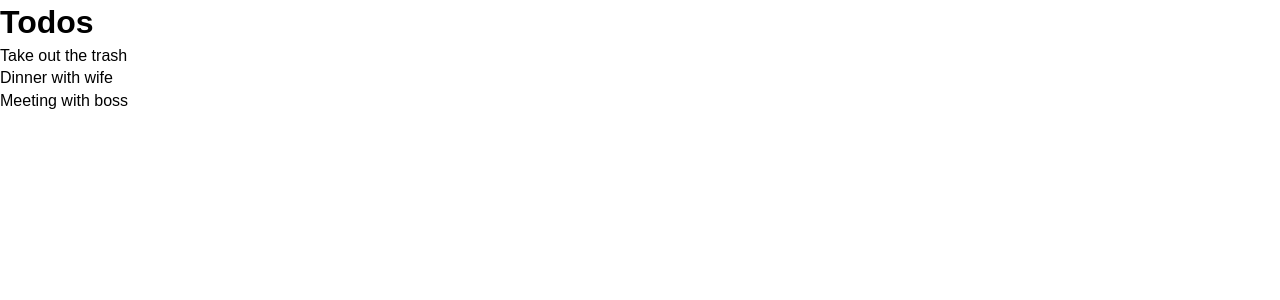
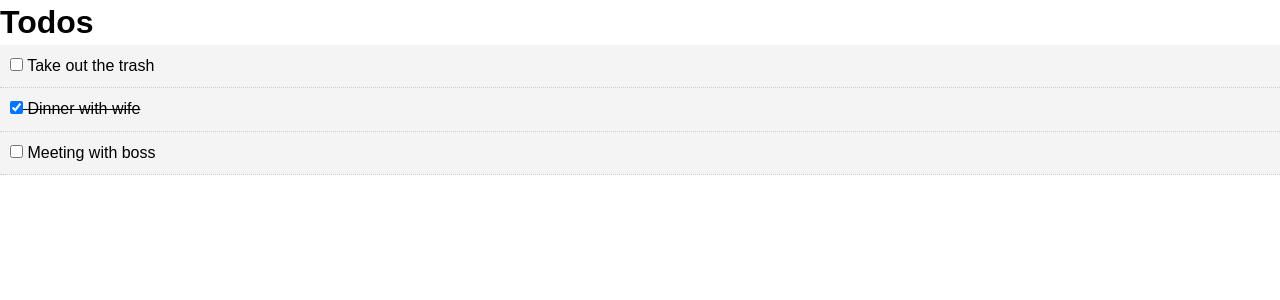
Before and after one commit to qishichang/react-todo, a React (Create React App) app: page / in a window 1280 px wide. Shown: the top 300 px of the page. Built offline with nearby package versions, Linux system fonts and the light colour scheme.

Commit message:
Toggle task completed

```diff
--- a/src/App.js
+++ b/src/App.js
@@ -1,29 +1,41 @@
-import React, { Component } from "react";
-import "./App.css";
+import React, { Component } from 'react';
+import './App.css';
 
-import Todos from "./components/Todos";
+import Todos from './components/Todos';
 
 class App extends Component {
   state = {
     todos: [
-      { id: 1, title: "Take out the trash", completed: false },
+      { id: 1, title: 'Take out the trash', completed: false },
       {
         id: 2,
-        title: "Dinner with wife",
-        completed: false
+        title: 'Dinner with wife',
+        completed: true
       },
       {
         id: 3,
-        title: "Meeting with boss",
+        title: 'Meeting with boss',
         completed: false
       }
     ]
   };
 
+  // Toggle Complete
+  markComplete = id => {
+    this.setState(preState => ({
+      todos: preState.todos.map(todo => {
+        if (todo.id === id) {
+          todo.completed = !todo.completed;
+        }
+        return todo;
+      })
+    }));
+  };
+
   render() {
     return (
       <div className="App">
-        <Todos todos={this.state.todos} />
+        <Todos todos={this.state.todos} markComplete={this.markComplete} />
       </div>
     );
   }
--- a/src/components/Todo.js
+++ b/src/components/Todo.js
@@ -1,17 +1,33 @@
-import React, { Component } from 'react'
-import PropTypes from 'prop-types'
+import React, { Component } from 'react';
+import PropTypes from 'prop-types';
 
 export default class Todo extends Component {
-    render() {
-        return (
-            <div>
-                <p>{ this.props.todo.title }</p>
-            </div>
-        )
-    }
+  getStyle = () => ({
+    background: '#f4f4f4',
+    padding: '10px',
+    borderBottom: '1px #ccc dotted',
+    textDecoration: this.props.todo.completed ? 'line-through' : 'none'
+  });
+  render() {
+    const { id, title } = this.props.todo;
+    return (
+      <div style={this.getStyle()}>
+        <p>
+          <label>
+            <input
+              type="checkbox"
+              checked={this.props.todo.completed}
+              onChange={this.props.markComplete.bind(this, id)}
+            />{' '}
+            {title}
+          </label>
+        </p>
+      </div>
+    );
+  }
 }
 
 // PropTypes
 Todo.propTypes = {
-    todo: PropTypes.object.isRequired
-}
+  todo: PropTypes.object.isRequired
+};
--- a/src/components/Todos.js
+++ b/src/components/Todos.js
@@ -9,7 +9,7 @@
       <div>
         <h1>Todos</h1>
         {this.props.todos.map(todo => (
-          <Todo key={todo.id} todo={todo} />
+          <Todo key={todo.id} todo={todo} markComplete={this.props.markComplete} />
         ))}
       </div>
     );
```
